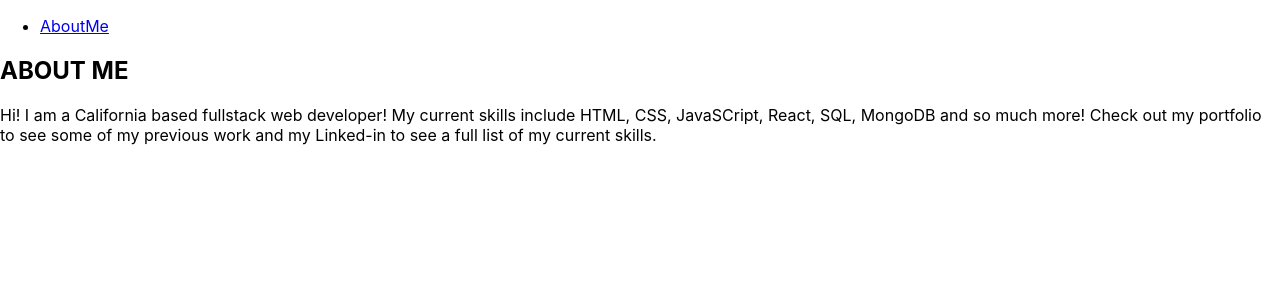
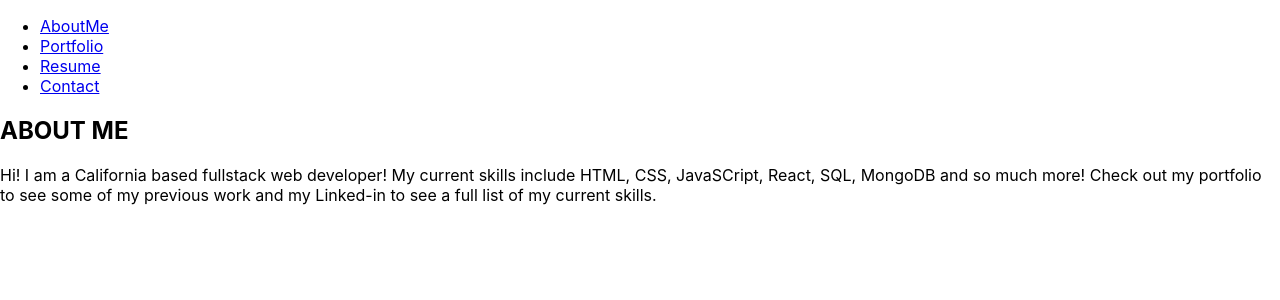
Before and after one commit to sheaschwenn/react-portfolio, a React (Create React App) app in the folder porfolio/: page / in a window 1280 px wide. Shown: the top 300 px of the page. Built offline with nearby package versions, Linux system fonts and the light colour scheme.

Commit message:
drying up navtabs

```diff
--- a/porfolio/src/components/NabTabs.js
+++ b/porfolio/src/components/NabTabs.js
@@ -1,8 +1,26 @@
 import React from 'react';
+const pages = ['AboutMe', 'Portfolio', 'Resume', 'Contact']
 
 function NavTabs({currentPage, handlePageChange}){
+
     return(
         <ul className='nav nav-tabs'>
+            {pages.map(function(page, i){
+                return (
+                    <li className ='nav-item' key={i}>
+                    <a
+                    href = {`#${page}`}
+                    onClick= {() => handlePageChange(page)}
+                    className={currentPage === page ? 'nav-link active': 'nav-link'}
+                    >
+                        {page}
+                    </a>
+                </li>
+                )
+            }
+            )}
+
+{/*
             <li className ='nav-item'>
                 <a
                 href = 'AboutMe'
@@ -11,6 +29,30 @@ function NavTabs({currentPage, handlePageChange}){
                     AboutMe
                 </a>
             </li>
+             <li className ='nav-item'>
+                <a
+                href = 'Portfolio'
+                onClick= {() => handlePageChange('Portfolio')}
+                >
+                    Portfolio
+                </a>
+            </li>
+            <li className ='nav-item'>
+                <a
+                href = 'Resume'
+                onClick= {() => handlePageChange('Resume')}
+                >
+                    Resume
+                </a>
+            </li>
+            <li className ='nav-item'>
+                <a
+                href = 'Contact'
+                onClick= {() => handlePageChange('Contact')}
+                >
+                    Contact
+                </a>
+            </li> */}
         </ul>
     )
 }
--- a/porfolio/src/components/pages/Contact.js
+++ b/porfolio/src/components/pages/Contact.js
@@ -0,0 +1,8 @@
+import React from 'react';
+
+    const Contact = () =>{
+        return(
+            <div></div>
+        )
+    }
+export default Contact
--- a/porfolio/src/components/pages/Portfolio.js
+++ b/porfolio/src/components/pages/Portfolio.js
@@ -0,0 +1,52 @@
+import React from 'react';
+
+function Portfolio(){
+return (
+<section >
+<h2>PORTFOLIO</h2>
+<section className='all-apps'>
+
+    <section className="first-app app">
+        <a href="https://lauriefish22.github.io/Colorful-Careers/#">
+            <img src="./images/app-pic.JPG"alt="Southern Portual coastline"/>
+            <h3>Colorful Careers</h3>
+        </a>
+    </section>
+
+
+    <section className="app">
+
+        <section className="side">
+            <a href="https://shopwithpantrypal.herokuapp.com/">
+                    <img src="./images/devs-stairs.JPG"alt="staircase with ocean in the background"/>
+                 <h3>Pantry Pal</h3>
+             </a>
+
+
+             <a href="https://open.spotify.com/album/1E6aIrYOcysBusmGfm2Pcm">
+                <img src="./images/gals-boards.JPG"alt="women walking with surfboards"/>
+                <h3>Boom</h3>
+             </a>
+        </section>
+
+        <section class="other">
+
+            <a href="https://www.youtube.com/watch?v=RmY1TJ6B-0g&ab_channel=MsCharlieBrown78%28CharlieRae%29">
+                    <img src="./images/pebble-beach.JPG"alt="women walking on a rocky beach"/>
+                <h3>Big Things</h3>
+             </a>
+
+
+            <a href="https://www.youtube.com/watch?v=arxhW1RgDDo&ab_channel=lee57">
+                <img src="./images/palm.jpeg"alt="palm tree and ocean "/>
+                <h3>Coming Soon</h3>
+            </a>
+        </section>
+    </section>
+</section>
+
+</section>
+)
+}
+
+export default Portfolio
--- a/porfolio/src/index.js
+++ b/porfolio/src/index.js
@@ -3,6 +3,7 @@ import ReactDOM from 'react-dom/client';
 import './index.css';
 import App from './App';
 import reportWebVitals from './reportWebVitals';
+// import 'bootstrap/dist/css/bootstrap.min.css';
 
 const root = ReactDOM.createRoot(document.getElementById('root'));
 root.render(
```
